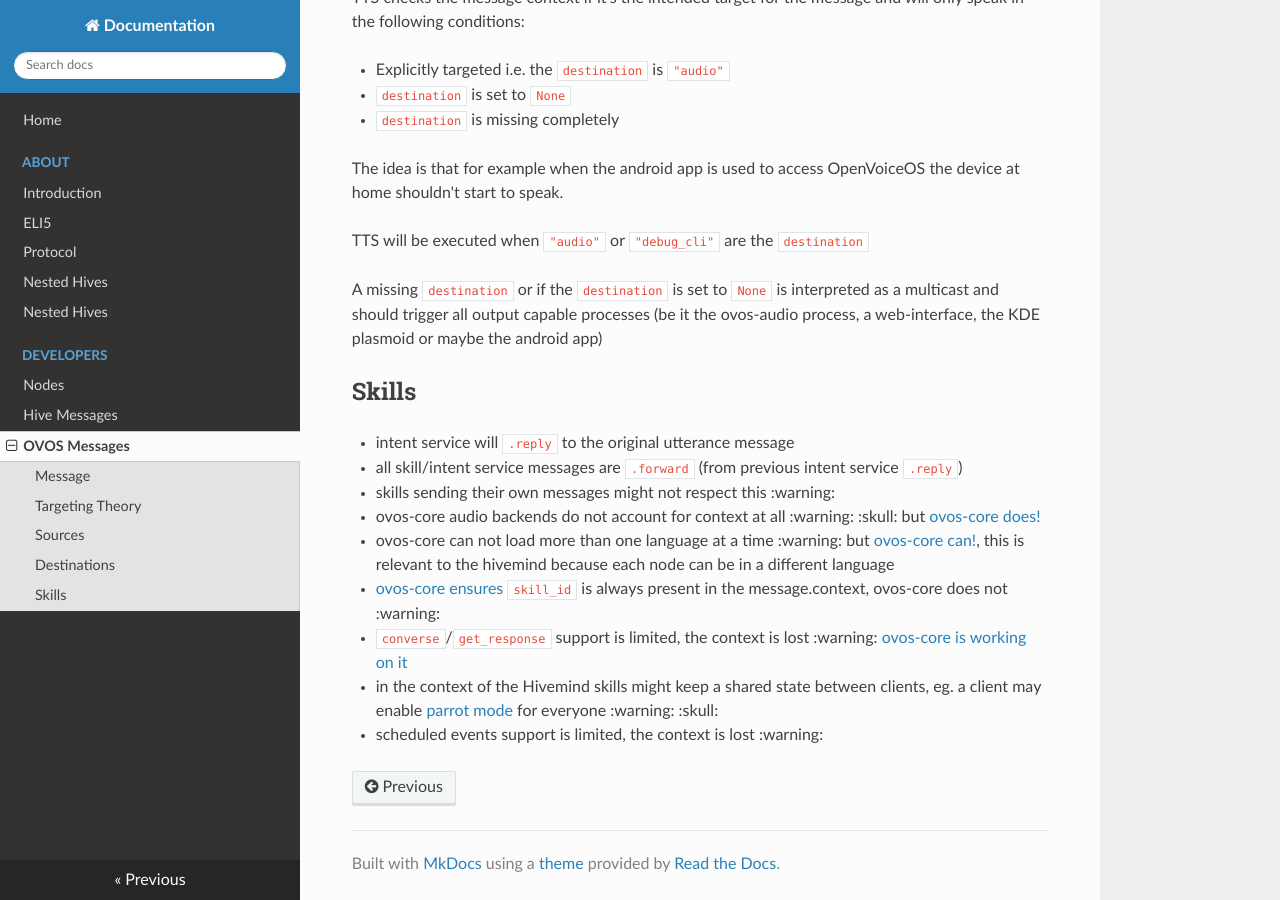
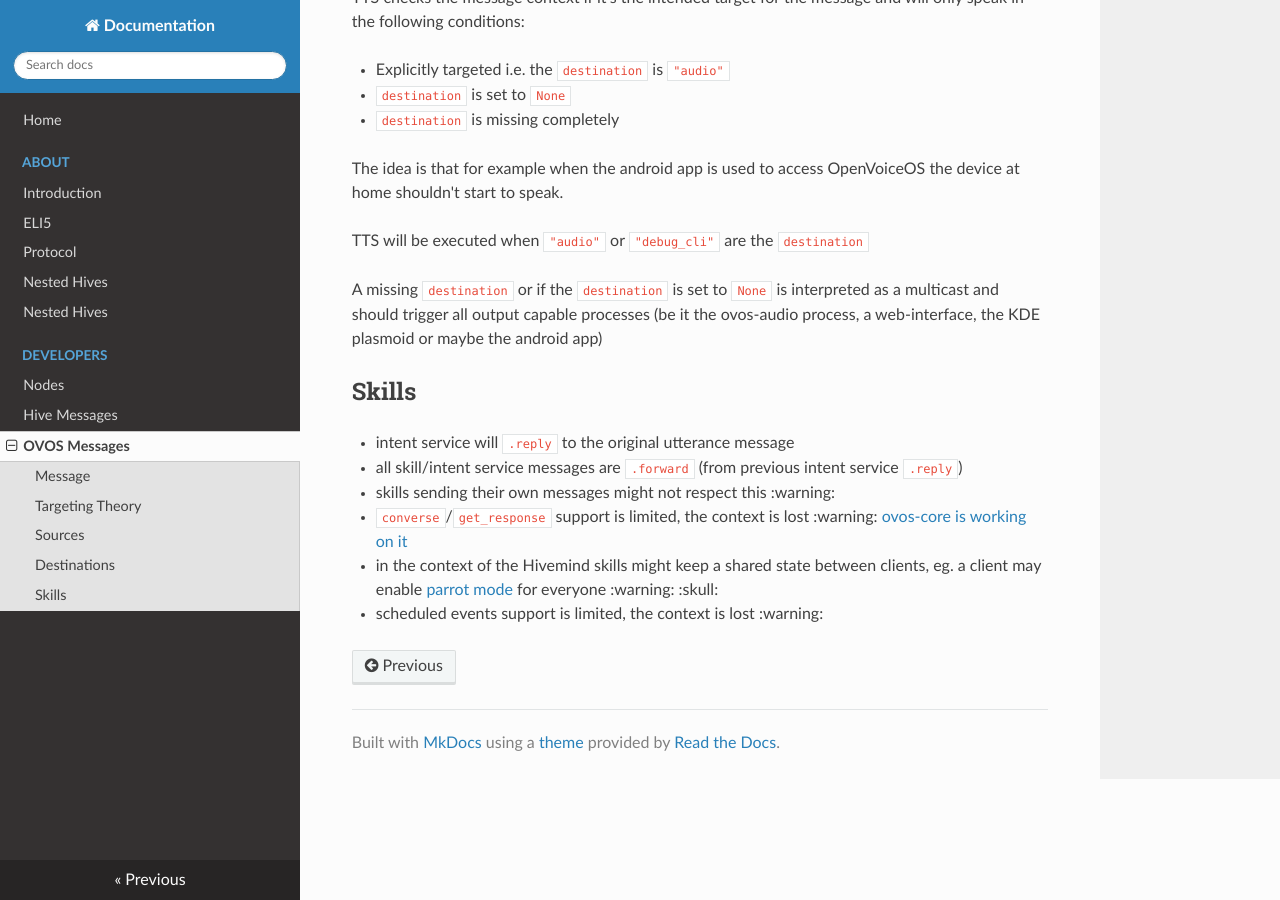
Before and after one commit to JarbasHiveMind/HiveMind-community-docs, an MkDocs documentation site: the page built from docs/mycroft.md, in a window 1280 px wide and 900 px high, scrolled down 1953 px. Built offline with MkDocs 1.6.1, drawn with Linux system fonts in a browser that asks for light colours; nearby versions of some CDN libraries.

Commit message:
remove mycroft-core incompat warnings

```diff
--- a/docs/mycroft.md
+++ b/docs/mycroft.md
@@ -77,9 +77,6 @@ A missing `destination` or if the `destination` is set to `None` is interpreted
 - intent service will `.reply` to the original utterance message
 - all skill/intent service messages are `.forward` (from previous intent service `.reply`)
 - skills sending their own messages might not respect this :warning:
-- ovos-core audio backends do not account for context at all :warning: :skull: but [ovos-core does!](https://github.com/OpenVoiceOS/ovos-core/commit/c1003945b7abd5860bc9443bfa21709205c45fc2)
-- ovos-core can not load more than one language at a time :warning: but [ovos-core can!](https://github.com/OpenVoiceOS/ovos-core/commit/7e43162a7440c182adc3bbac242486644995b003), this is relevant to the hivemind because each node can be in a different language
-- [ovos-core ensures](https://github.com/OpenVoiceOS/ovos-core/commit/26aaadc676b69ef970b911f53b10c54b9e0461f2) `skill_id` is always present in the message.context, ovos-core does not  :warning:
-- `converse`/`get_response` support is limited, the context is lost :warning: [ovos-core is working on it](https://github.com/OpenVoiceOS/ovos-core/commit/26aaadc676b69ef970b911f53b10c54b9e0461f2#diff-0d891356bfaa5c316f1565e9f4e3da6e193d8878c4a23bb1853c7c4f019c4581L507)
+- `converse`/`get_response` support is limited, the context is lost :warning: [ovos-core is working on it](https://github.com/OpenVoiceOS/ovos-bus-client/blob/dev/ovos_bus_client/session.py)
 - in the context of the Hivemind skills might keep a shared state between clients, eg. a client may enable [parrot mode](https://github.com/JarbasSkills/skill-parrot) for everyone  :warning: :skull:
 - scheduled events support is limited, the context is lost :warning:
```
